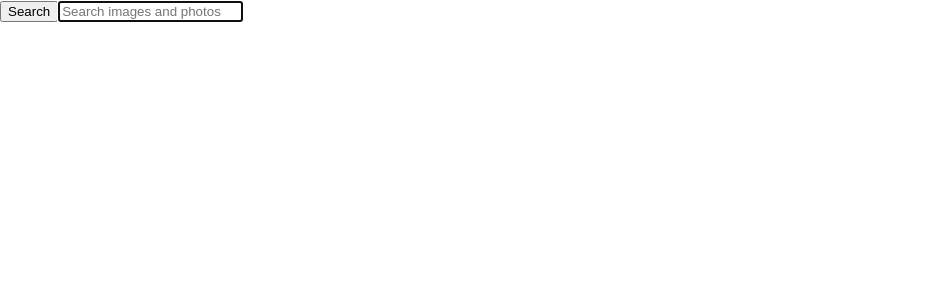
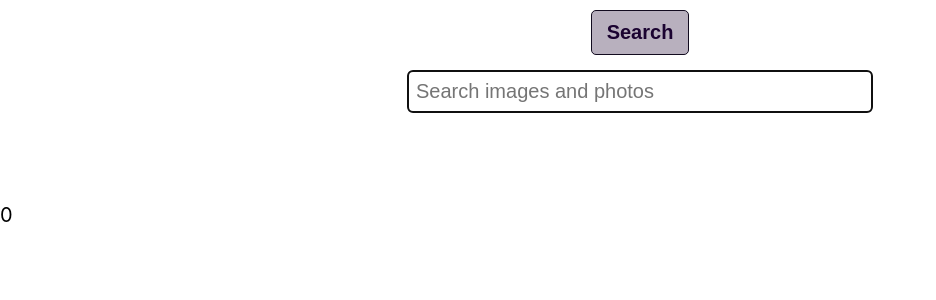
Before and after one commit to Alyona-Nekhryshchyniuk/goit-react-hw-03-image-finder, a React (Create React App) app: page / in a window 1280 px wide. Shown: the top 300 px of the page, without its empty margins (0-936 px from the left). Built offline with nearby package versions, Linux system fonts and the light colour scheme.

Commit message:
gallery with styles done

```diff
--- a/package.json
+++ b/package.json
@@ -11,6 +11,7 @@
     "prop-types": "^15.8.1",
     "react": "^18.1.0",
     "react-dom": "^18.1.0",
+    "react-loader-spinner": "^5.3.4",
     "react-scripts": "5.0.1",
     "web-vitals": "^2.1.3"
   },
--- a/src/components/App.jsx
+++ b/src/components/App.jsx
@@ -1,24 +1,36 @@
 import React, { Component } from 'react';
 import Searchbar from './Searchbar/Searchbar';
 import ImageGallery from './ImageGallery/ImageGallery';
+import { Audio } from 'react-loader-spinner';
+import Button from './Button/Button';
 import axios from 'axios';
-axios.defaults.baseURL = 'https://pixabay.com/api';
+
 // import Searchbar from './Searchbar/Searchbar';
 // import Searchbar from './Searchbar/Searchbar';
 // import Searchbar from './Searchbar/Searchbar';
 // import Searchbar from './Searchbar/Searchbar';
-// import Searchbar from './Searchbar/Searchbar';
+axios.defaults.baseURL = 'https://pixabay.com/api';
 
 class App extends Component {
   state = {
     searchQuery: '',
     items: [],
     page: 1,
+    loadMore: false,
+    loading: false,
   };
 
   async componentDidUpdate(_, prevState) {
-    if (this.state.searchQuery !== prevState.searchQuery) {
+    if (
+      this.state.loadMore ||
+      this.state.searchQuery !== prevState.searchQuery
+    ) {
       try {
+        this.setState({ loading: true, loadMore: false });
+        console.log('перед запросом');
+        console.log(this.state.loadMore);
+        console.log(this.state.searchQuery !== prevState.searchQuery);
+
         let { data } = await axios.get('/', {
           params: {
             q: this.state.searchQuery,
@@ -31,6 +43,7 @@ class App extends Component {
         });
 
         this.setState(prevState => ({
+          loading: false,
           items: [...prevState.items, ...data.hits],
         }));
       } catch (error) {
@@ -41,16 +54,39 @@ class App extends Component {
 
   getValue = searchQuery => {
     this.setState({
+      items: [],
+      page: 1,
       searchQuery,
     });
   };
 
+  loadMore = () => {
+    this.setState(prevState => ({
+      page: (prevState.page += 1),
+      loadMore: !prevState.loadMore,
+    }));
+  };
+
   render() {
     const { items } = this.state;
+
     return (
       <>
         <Searchbar onSubmit={this.getValue} />
-        {items && <ImageGallery items={items} />}
+        {this.state.loading ? (
+          <Audio
+            height="80"
+            width="80"
+            radius="9"
+            color="green"
+            ariaLabel="loading"
+            wrapperStyle
+            wrapperClass
+          />
+        ) : (
+          <ImageGallery items={items} />
+        )}
+        {items.length && <Button loadMore={this.loadMore} />}
       </>
     );
   }
--- a/src/components/Button/Button.jsx
+++ b/src/components/Button/Button.jsx
@@ -1,2 +1,4 @@
-const Button = () => {};
+const Button = ({ loadMore }) => {
+  return <button onClick={() => loadMore()}>Load more</button>;
+};
 export default Button;
--- a/src/components/ImageGallery/ImageGallery.jsx
+++ b/src/components/ImageGallery/ImageGallery.jsx
@@ -1,10 +1,9 @@
 import ImageGalleryItem from '../ImageGalleryItem/ImageGalleryItem';
+import css from './ImageGallery.module.css';
 const ImageGallery = ({ items }) => {
   return (
-    <ul className="gallery">
-      {items.map(item => (
-        <ImageGalleryItem item={item} />
-      ))}
+    <ul className={css.gallery}>
+      <ImageGalleryItem items={items} />
     </ul>
   );
 };
--- /dev/null
+++ b/src/components/ImageGallery/ImageGallery.module.css
@@ -0,0 +1,7 @@
+.gallery {
+  display: flex;
+  flex-wrap: wrap;
+  list-style: none;
+  gap: 15px;
+  padding: 25px;
+}
--- a/src/components/ImageGalleryItem/ImageGalleryItem.jsx
+++ b/src/components/ImageGalleryItem/ImageGalleryItem.jsx
@@ -1,7 +1,11 @@
-const ImageGalleryItem = ({ item }) => {
-  const { id, webformatURL } = item;
-  return ` <li className="gallery-item" key=${id}>
-    //     <img src="${webformatURL}" alt="${id}" />
-    //   </li>;`;
+import css from './ImageGalleryItem.module.css';
+const ImageGalleryItem = ({ items }) => {
+  return items.map(({ id, webformatURL }) => {
+    return (
+      <li className={css['gallery-item']} key={id}>
+        <img src={webformatURL} alt={id} />
+      </li>
+    );
+  });
 };
 export default ImageGalleryItem;
--- /dev/null
+++ b/src/components/ImageGalleryItem/ImageGalleryItem.module.css
@@ -0,0 +1,10 @@
+.gallery-item {
+  padding: 0;
+  margin: 0;
+  width: calc(((100% - 45px) / 4));
+}
+.gallery-item img {
+  width: 100%;
+  object-fit: cover;
+  object-position: center;
+}
--- a/src/components/Searchbar/Searchbar.jsx
+++ b/src/components/Searchbar/Searchbar.jsx
@@ -1,4 +1,5 @@
 import React, { Component } from 'react';
+import css from './Searchbar.module.css';
 class Searchbar extends Component {
   state = {
     query: '',
@@ -24,7 +25,7 @@ class Searchbar extends Component {
           </button>
           <input
             value={this.state.query}
-            className="input"
+            className={css.input}
             type="text"
             autoComplete="off"
             autoFocus
--- /dev/null
+++ b/src/components/Searchbar/Searchbar.module.css
@@ -0,0 +1,12 @@
+.input {
+  appearance: none;
+  display: block;
+  border: 1px solid rgb(18, 11, 31);
+  color: rgb(27, 3, 49);
+  border-radius: 5px;
+  width: 35%;
+  height: 35px;
+  margin: 15px auto;
+  padding: 3px 8px;
+  font-size: inherit;
+}
--- a/src/index.css
+++ b/src/index.css
@@ -1,6 +1,7 @@
 @import-normalize; /* bring in normalize.css styles */
 
 body {
+  font-size: 20px;
   margin: 0;
   font-family: -apple-system, BlinkMacSystemFont, 'Segoe UI', 'Roboto', 'Oxygen',
     'Ubuntu', 'Cantarell', 'Fira Sans', 'Droid Sans', 'Helvetica Neue',
@@ -13,3 +14,15 @@ code {
   font-family: source-code-pro, Menlo, Monaco, Consolas, 'Courier New',
     monospace;
 }
+
+button {
+  display: block;
+  margin: 10px auto;
+  padding: 10px 15px;
+  border: 1px solid rgb(18, 11, 31);
+  background-color: rgb(184, 176, 190);
+  color: rgb(27, 3, 49);
+  font-weight: bold;
+  border-radius: 5px;
+  font-size: inherit;
+}
```
Also changed, not shown: 1 other file (tests, documents, lock files or other folders).
